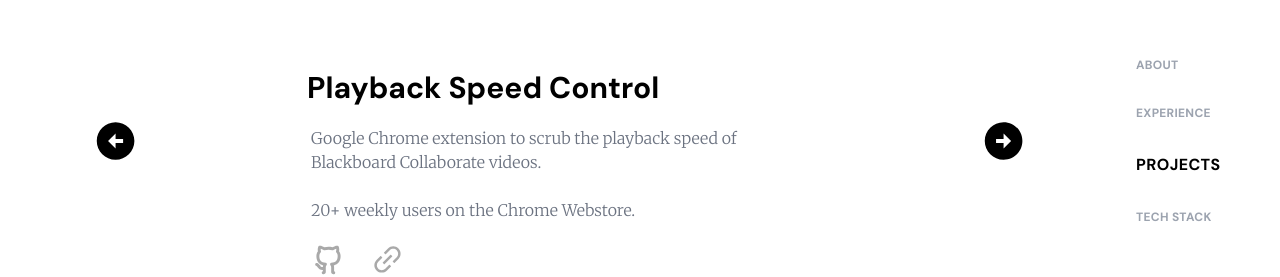
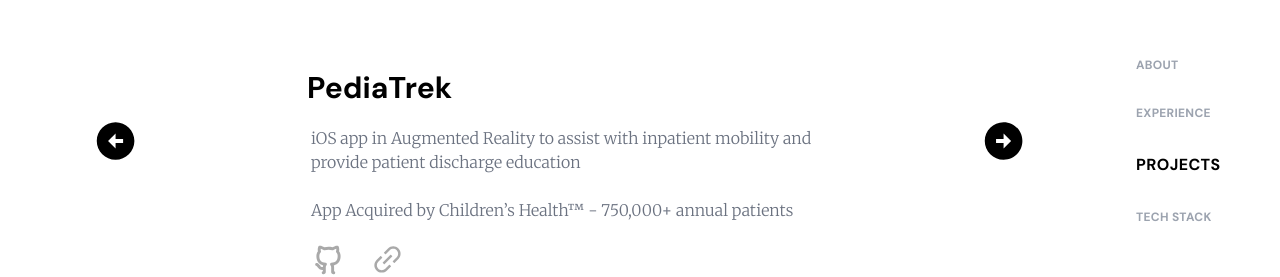
Before and after one commit to davidk101/portfolio, a React (Create React App) app: page /projects in a window 1280 px wide. Shown: the part 283-560 px from the top of the page. Built offline with nearby package versions, Linux system fonts and the light colour scheme.

Commit message:
update project user count

```diff
--- a/src/pages/about.js
+++ b/src/pages/about.js
@@ -25,7 +25,7 @@ const About = ({ setPage, pageVariants, pageTransition }) => {
                             Hey there! My name is David Kumar and I am a Senior graduating in May of 2022 with a B.S. in Computer Engineering from The University of Texas at Dallas.
                         </p>
                         <p className = "my-5">
-                            With my experience interning as a Software Engineer at a Fortune 500, start-ups and non-profits, I have a proven track record of delivering optimal solutions using a diverse set of software tools!
+                            With my experience, I have a proven track record of delivering optimal, scalable solutions using a diverse set of software tools.
                         </p>
                     </p>
 
--- a/src/pages/experience.js
+++ b/src/pages/experience.js
@@ -11,53 +11,49 @@ const Work = ({ setPage, pageVariants, pageTransition }) => {
     const workList = [
         {
             head1: "Beyond The Horizon Technology",
-            head2: "Incoming Data Engineer Intern | August 2021 - December 2021 | Startup",
+            head2: "Data Engineering Intern | August 2021 - December 2021",
+            body1: "Data Migration Validation & Data Flow Automation",
+            body2: "Tech: Java, MongoDB, SQL, PostgreSQL, Salesforce",
         },
         {
             head1: "NCR Corporation",
-            head2: "Software Engineer Intern | May - August 2021 | Fortune 500",
+            head2: "Software Engineering Intern | May - August 2021",
             body1:
-                "Deployed a feature being rolled out to 500+ new restaurants in North America every month starting in Q1 of 2022 to establish IoT security across the entire lifecycle of Point-Of-Sale terminal systems.",
+                "IoT Security for in-store devices",
             body2:
-                "Built an API to initiate a chain of trust between handheld devices and Kubernetes clusters on-prem.",
-            body3:"Reduced the time taken to bootstrap trust in clusters of newly manufactured handheld devices by 50%.",
-            body4:"Tech Stack:  Go, Docker, Kubernetes, Terraform, GCP"
+                "Tech: Go, Kubernetes, Terraform, Google Cloud Platform"
         },
         {
             head1: "Autism Treatment Center",
-            head2: "Software Developer | January - May 2021 | Startup",
+            head2: "Software Development Intern | January - May 2021 ",
             body1:
-                "Implemented a patient management system in-house to reduce expenditure by $15,000 annually.",
+                "API for an in-house patient management system",
             body2:
-                "Architected user authentication and authorization for delegation of administrative privileges while meeting HIPAA privacy standards.",
-            body3: "Developed a RESTful API to manage patient, therapist and session data.",
-            body4:"Tech Stack:  Node.js, Express.js, React.js, TypeScript, MongoDB"
+                "Tech: Node.js, Express.js, React.js, TypeScript, MongoDB",
         },
         {
             head1: "Association for Computing Machinery",
-            head2: "Undergraduate Researcher | February - May 2021",
+            head2: "Undergraduate Researcher | January - May 2021",
             body1:
-                "Improved the utility of temporal LiDAR data in the semantic segmentation of objects on the road by an accuracy of 3-5%.",
+                "Utility of temporal LiDAR data in semantic segmentation\n",
             body2:
-                "Implemented a Local Feature Aggregation model for the LiDAR point cloud.",
-            body3:"Increased the density of the LiDAR point cloud by utilizing the Iterative Closest Point algorithm.",
-            body4:"Tech Stack: Python, C++, TensorFlow"
+                "Tech: Python",
+            body3:"Advisor: Dr. Nicholas Ruozzi",
+            body4:"Honors: Awarded First Place overall at the Research Symposium"
         },
         {
             head1: "City of Dallas - Office of Innovation",
-            head2: "Software Developer | August - December 2020",
+            head2: "Software Development Intern | August - December 2020",
             body1:
-                "Developed an API to retrieve service request data from the Salesforce database schema in real-time.",
+                "API for a real-time Service Request dashboard",
             body2:
-                "Optimized retrieval of service request data for the preceding 60 months by 30%.",
-            body3:"Automated 'Service Performance Reports' generation for Dallas' 14 City Council Members.",
-            body4:"Tech Stack:  Node.js, Express.js, React.js, TypeScript, SOQL"
+                "Tech: Node.js, Express.js, React.js, TypeScript",
         },
         {
             head1: "UT Dallas",
             head2: "Peer Advisor| August 2019 - May 2021",
             body1:
-                "Advised and mentored 40+ undergraduate Engineering majors for four semesters to promote academic excellence in the field of Engineering while ensuring a smooth transition from high school to college.",
+                "Mentored and Advised 40+ undergraduate Engineering majors for five semesters.",
 
         }
     ];
--- a/src/pages/projects.js
+++ b/src/pages/projects.js
@@ -11,11 +11,31 @@ const Projects = ({ setPage, pageVariants, pageTransition }) => {
     const projectsList = [
         {
             image: "",
+            title: "PediaTrek",
+            description1:
+                "iOS app in Augmented Reality to assist with inpatient mobility and provide patient discharge education",
+            description2: "App Acquired by Children’s Health™ - 750,000+ annual patients",
+            github: "https://github.com/davidk101",
+            website:
+                "https://drive.google.com/file/d/1Y0xrkMHWfP8kvtFDRLXDCM11gbhFs2fh/view?usp=sharing",
+        },
+        {
+            image: "",
             title: "Playback Speed Control",
             description1:
                 "Google Chrome extension to scrub the playback speed of Blackboard Collaborate videos.",
-            description2: "20+ weekly users on the Chrome Webstore.",
+            description2: "60+ weekly users on the Chrome Webstore.",
             github: "https://github.com/davidk101/playback-speed-control",
+            website:
+                "https://chrome.google.com/webstore/detail/blackboard-collaborate-pl/llnbibipjggpeacamkhgkkebjgjaahjb",
+        },
+        {
+            image: "",
+            title: "WKWebViewGrid",
+            description1:
+                "Package to add grid functionality to WKWebViews to support in-app browsing for macOS.",
+            description2: "10+ installs on CocoaPods",
+            github: "https://github.com/davidk101/wkwebviewgrid",
             website:
                 "https://chrome.google.com/webstore/detail/blackboard-collaborate-pl/llnbibipjggpeacamkhgkkebjgjaahjb",
         },
```
